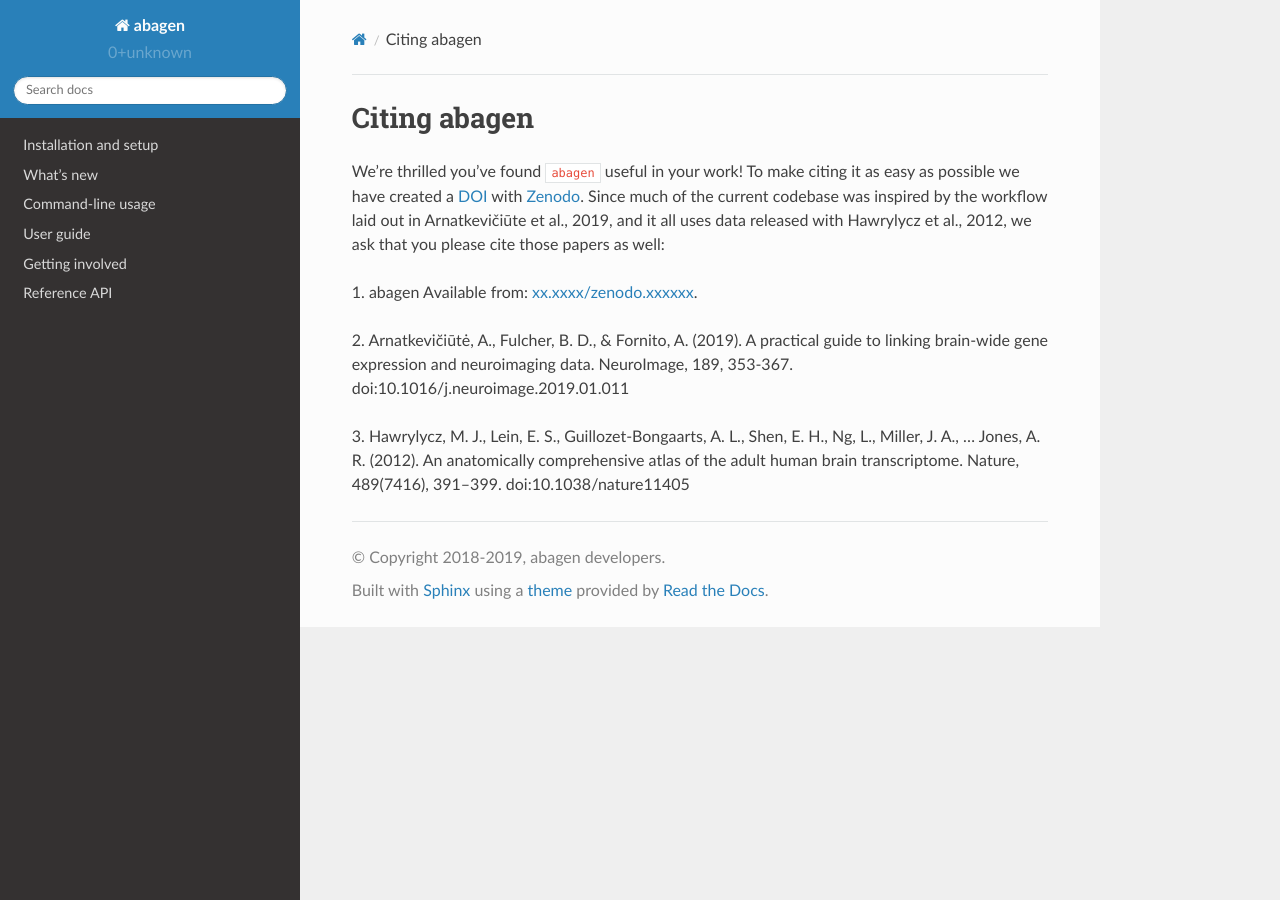
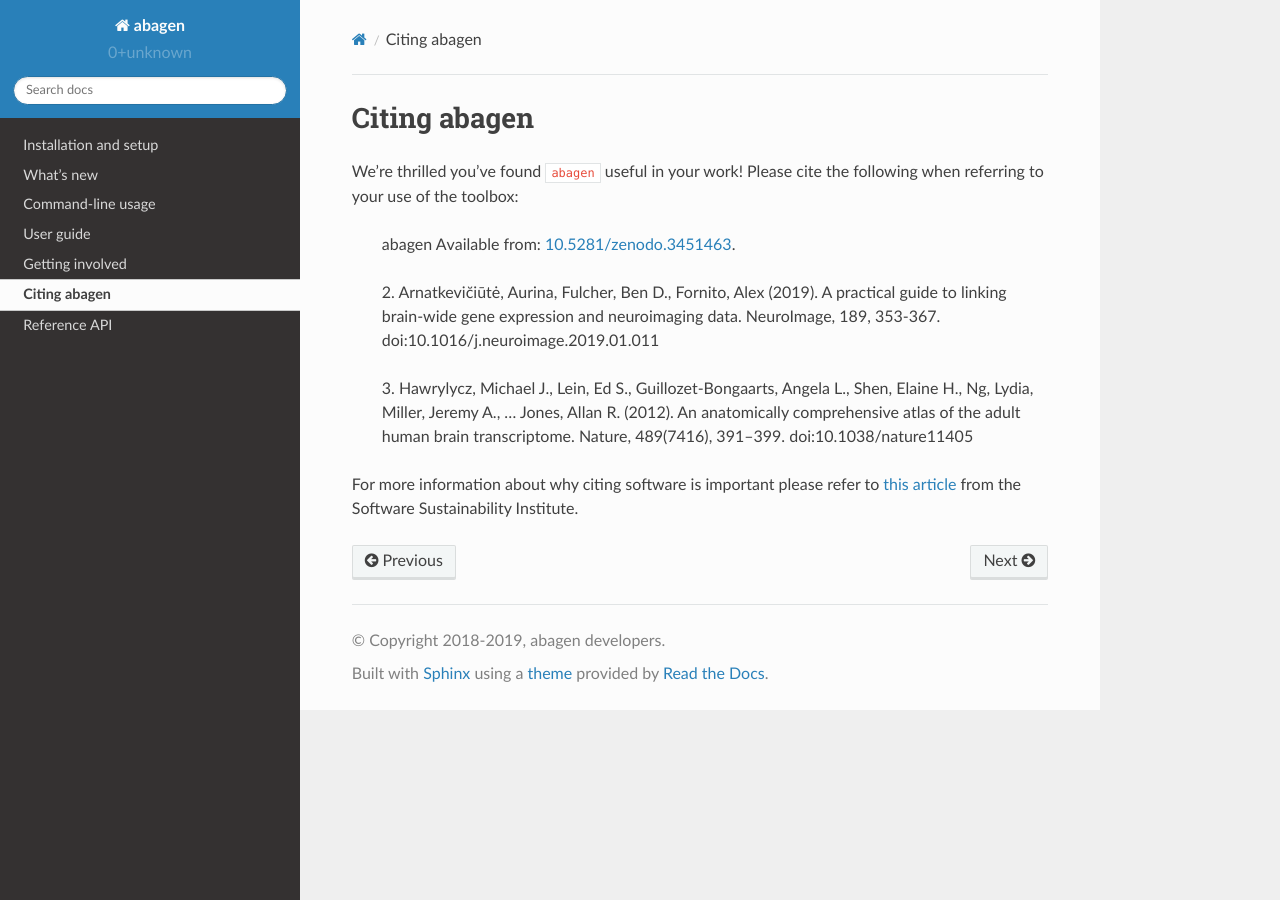
Before and after one commit to rmarkello/abagen, a Sphinx documentation site: the page built from docs/citing.rst, in a window 1280 px wide. Built offline with Sphinx 7.4.7 and the Read the Docs theme 2.0.0, drawn with Linux system fonts in a browser that asks for light colours.

Commit message:
[MNT] Finishes Zenodo integration

```diff
--- a/docs/citing.rst
+++ b/docs/citing.rst
@@ -4,11 +4,8 @@
 Citing abagen
 -------------
 
-We're thrilled you've found ``abagen`` useful in your work! To make citing
-it as easy as possible we have created a `DOI`_ with `Zenodo`_. Since much of
-the current codebase was inspired by the workflow laid out in Arnatkevičiūte et
-al., 2019, and it all uses data released with Hawrylycz et al., 2012, we ask
-that you please cite those papers as well:
+We're thrilled you've found ``abagen`` useful in your work! Please cite the
+following when referring to your use of the toolbox:
 
 .. raw:: html
 
@@ -28,23 +25,27 @@ that you please cite those papers as well:
       }
 
       if(version == 'latest') {
-         getLatestIDFromconceptID("", cb);
+         getLatestIDFromconceptID("3451463", cb);
       } else {
-         getZenodoIDFromTag("", version, cb);
+         getZenodoIDFromTag("3451463", version, cb);
       }
    }
    </script>
 
-   <p>
-     1. <span id="abagen_citation">abagen</span> Available from: <a id="abagen_doi_url" href="https://doi.org/xx.xxxx/zenodo.xxxxxx">xx.xxxx/zenodo.xxxxxx</a>.
+   <p style="margin-left: 30px">
+     <span id="abagen_citation">abagen</span> Available from: <a id="abagen_doi_url" href="https://doi.org/10.5281/zenodo.3451463">10.5281/zenodo.3451463</a>.
      <img src onerror='fillCitation()' alt="" />
    </p>
-   <p>
-     2. Arnatkevic̆iūtė, A., Fulcher, B. D., & Fornito, A. (2019). A practical guide to linking brain-wide gene expression and neuroimaging data. NeuroImage, 189, 353-367. doi:10.1016/j.neuroimage.2019.01.011
+   <p style="margin-left: 30px">
+     2. Arnatkevic̆iūtė, Aurina, Fulcher, Ben D., Fornito, Alex (2019). A practical guide to linking brain-wide gene expression and neuroimaging data. NeuroImage, 189, 353-367. doi:10.1016/j.neuroimage.2019.01.011
    </p>
-   <p>
-     3. Hawrylycz, M. J., Lein, E. S., Guillozet-Bongaarts, A. L., Shen, E. H., Ng, L., Miller, J. A., … Jones, A. R. (2012). An anatomically comprehensive atlas of the adult human brain transcriptome. Nature, 489(7416), 391–399. doi:10.1038/nature11405
+   <p style="margin-left: 30px">
+     3. Hawrylycz, Michael J., Lein, Ed S., Guillozet-Bongaarts, Angela L., Shen, Elaine H., Ng, Lydia, Miller, Jeremy A., … Jones, Allan R. (2012). An anatomically comprehensive atlas of the adult human brain transcriptome. Nature, 489(7416), 391–399. doi:10.1038/nature11405
    </p>
+
+For more information about why citing software is important please refer to
+`this article <https://www.software.ac.uk/how-cite-software>`_ from the
+Software Sustainability Institute.
 
 .. _DOI: https://en.wikipedia.org/wiki/Digital_object_identifier
 .. _Zenodo: https://zenodo.org
--- a/docs/index.rst
+++ b/docs/index.rst
@@ -11,4 +11,5 @@ Contents
    cli
    usage
    contributing
+   citing
    api
```
Also changed, not shown: README.rst (+14 -23 lines), 1 other file.
